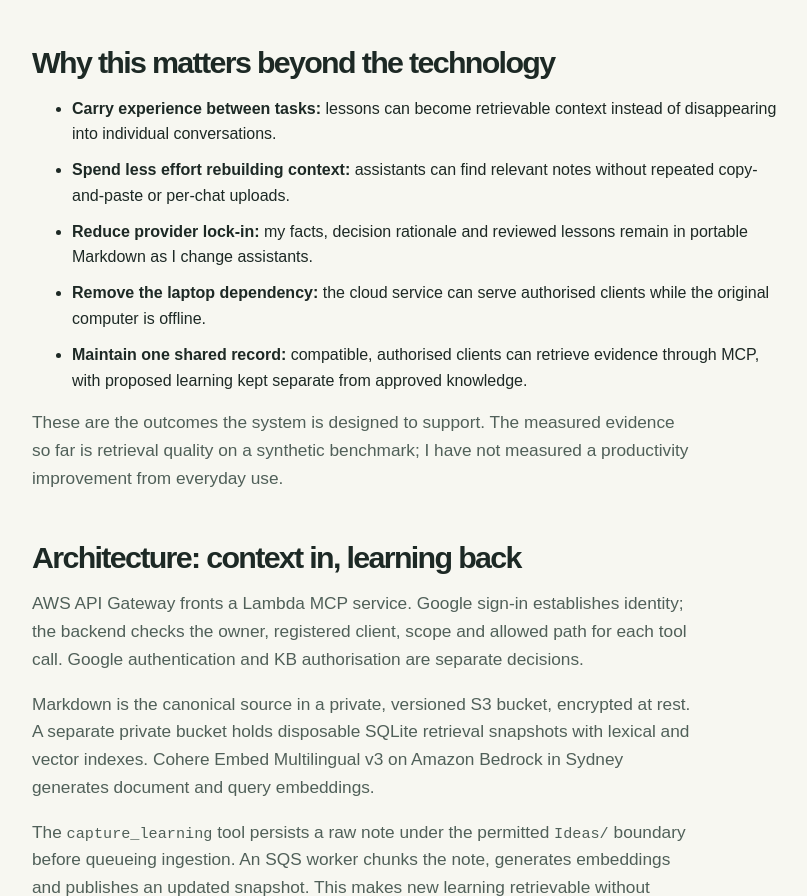
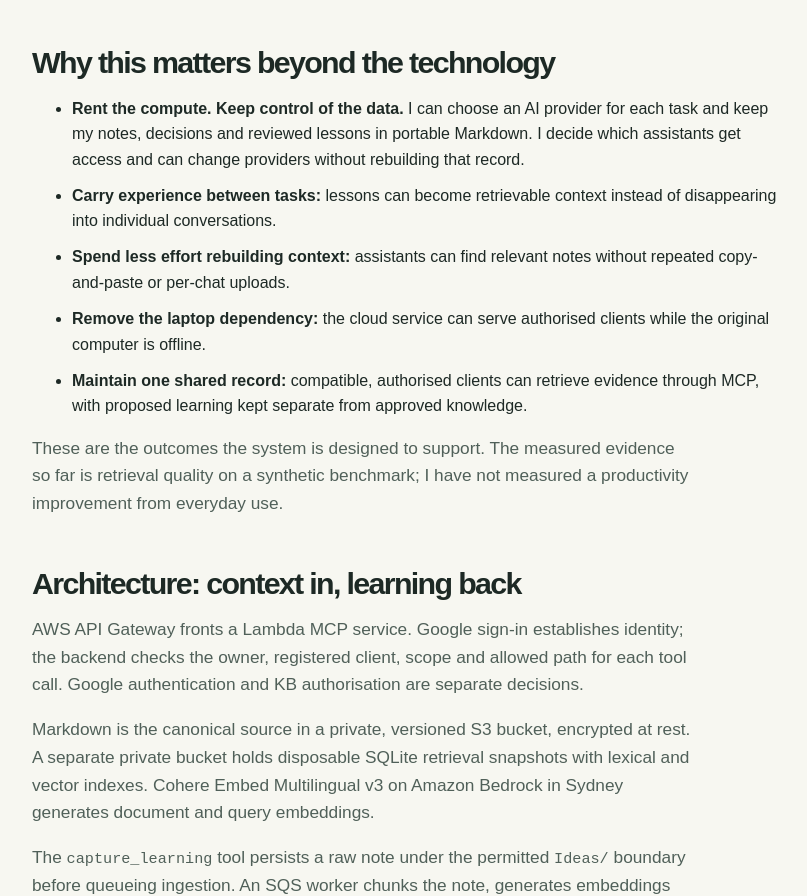
Before and after one commit to SongGithub/midu-site, a plain HTML site: page work/personal-knowledge-base/index.html in a window 1280 px wide. Shown: the part 2430-3326 px from the top of the page, without its empty margins (28-835 px from the left). Drawn offline with Linux system fonts and the light colour scheme.

Commit message:
docs: lead with data control in the KB case study

```diff
--- a/work/personal-knowledge-base/index.html
+++ b/work/personal-knowledge-base/index.html
@@ -49,9 +49,9 @@
           <section aria-labelledby="value-title">
             <h2 id="value-title">Why this matters beyond the technology</h2>
             <ul>
+              <li><strong>Rent the compute. Keep control of the data.</strong> I can choose an AI provider for each task and keep my notes, decisions and reviewed lessons in portable Markdown. I decide which assistants get access and can change providers without rebuilding that record.</li>
               <li><strong>Carry experience between tasks:</strong> lessons can become retrievable context instead of disappearing into individual conversations.</li>
               <li><strong>Spend less effort rebuilding context:</strong> assistants can find relevant notes without repeated copy-and-paste or per-chat uploads.</li>
-              <li><strong>Reduce provider lock-in:</strong> my facts, decision rationale and reviewed lessons remain in portable Markdown as I change assistants.</li>
               <li><strong>Remove the laptop dependency:</strong> the cloud service can serve authorised clients while the original computer is offline.</li>
               <li><strong>Maintain one shared record:</strong> compatible, authorised clients can retrieve evidence through MCP, with proposed learning kept separate from approved knowledge.</li>
             </ul>
```
